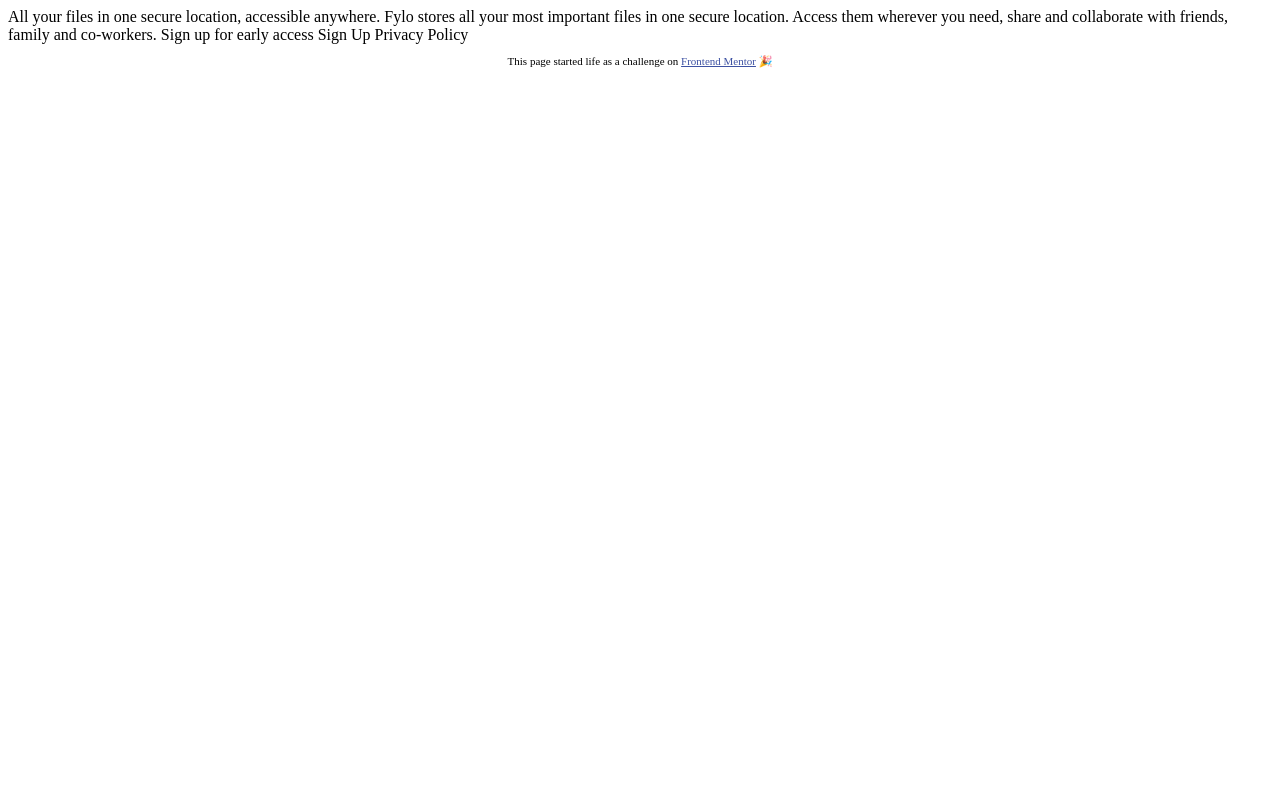
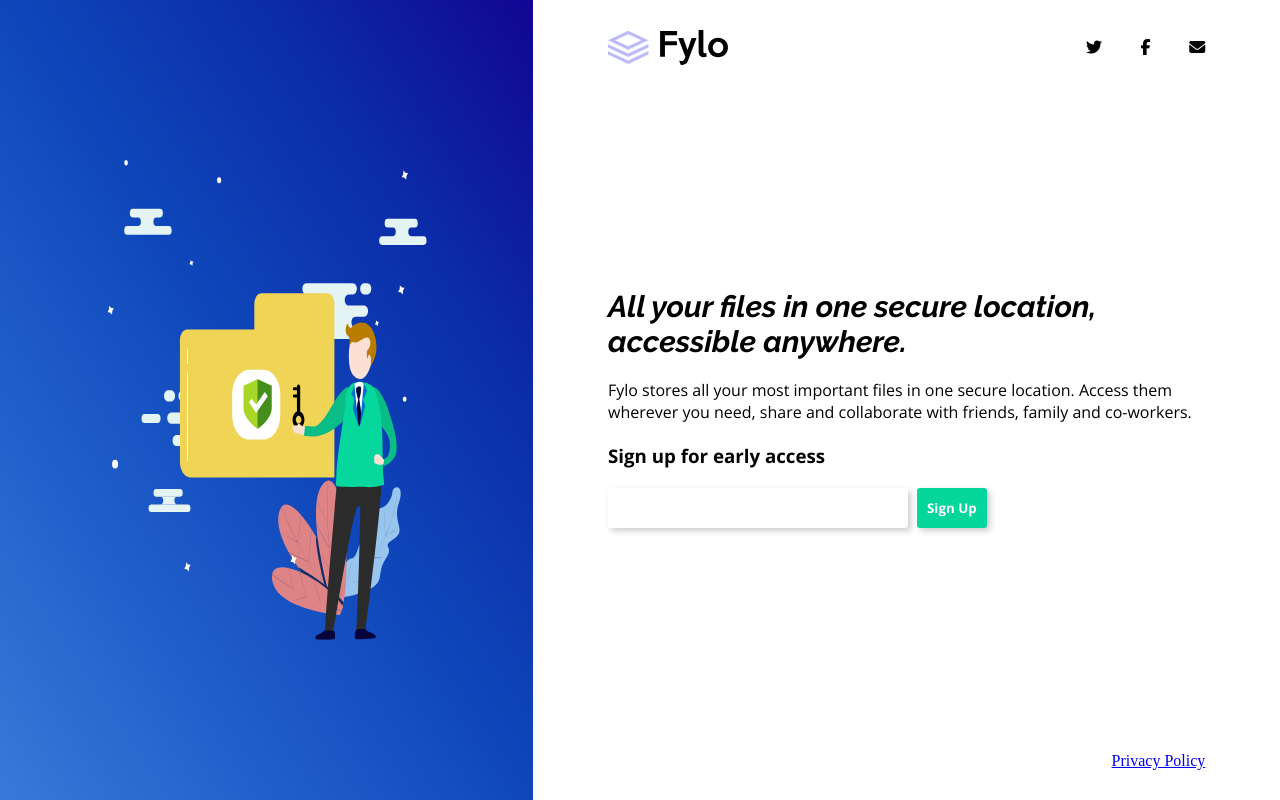
Before and after one commit to Whendel9/fylo-landing-page, a plain HTML site: page index.html in a window 1280 px wide. Drawn offline with nearby package versions, Linux system fonts and the light colour scheme.

Commit message:
completed desktop design

```diff
--- a/index.html
+++ b/index.html
@@ -3,7 +3,8 @@
 <head>
   <meta charset="UTF-8">
   <meta name="viewport" content="width=device-width, initial-scale=1.0"> <!-- displays site properly based on user's device -->
-
+  <script src="https://kit.fontawesome.com/a7707157f1.js"></script>
+  <link rel="stylesheet" href="style.css">
   <link rel="icon" type="image/png" sizes="32x32" href="./images/favicon-32x32.png">
 
   <title>Frontend Mentor | Beta sign up split layout Challenge</title>
@@ -15,22 +16,49 @@
   </style>
 </head>
 <body>
-  All your files in one secure location, accessible anywhere.
 
-  Fylo stores all your most important files in one secure location.
-  Access them wherever you need, share and collaborate with friends,
-  family and co-workers.
+<main class="container">
+  <section class="section-left">
+    <img src="images/illustration-main.svg" alt="" class="imagem">
+  </section><!--Section-Left Break-->
 
-  Sign up for early access
+  <section class="section-right">
+    <div class="header">
+      <div class="nav">
+        <img class="logo" src="images/logo.svg" alt="">
+        <ul class="social-ico">
+          <li><i class="fab fa-twitter"></i></li>
+          <li><i class="fab fa-facebook-f"></i></li>
+          <li><i class="fas fa-envelope"></i></li>
+        </ul>
+      </div><!--Nav Break-->
 
-  Sign Up
+      <div class="intro">
+          <h1>All your files in one secure location, accessible anywhere.</h1>
 
-  Privacy Policy
+          <p> Fylo stores all your most important files in one secure location.
+              Access them wherever you need, share and collaborate with friends,
+              family and co-workers.</p>
 
-  <footer>
+          <form action="" method="post">
+            <h3>Sign up for early access</h3>
+            <input type="email" name="" id="">
+            <input type="submit" value="Sign Up">
+          </form><!--Form Break-->
+
+      </div><!--Intro Break-->
+
+      <a class="terms" href="#">Privacy Policy</a>
+    </div><!--Header Break-->
+  </section><!--Section-Right Break-->
+</main>
+
+
+
+  <!--<footer>
     <p class="attribution">
       This page started life as a challenge on <a href="https://www.frontendmentor.io?ref=challenge" target="_blank">Frontend Mentor</a> 🎉
     </p>
-  </footer>
+  </footer>-->
 </body>
 </html>
--- /dev/null
+++ b/style.css
@@ -0,0 +1,120 @@
+@import url('https://fonts.googleapis.com/css?family=Raleway:400,700i&display=swap');
+@import url('https://fonts.googleapis.com/css?family=Open+Sans:400,700&display=swap');
+
+:root {
+    --soft-blue: hsl(243, 86%, 85%);
+    --dark-blue: hsl(243, 87%, 12%);
+    --green: hsl(163, 95%, 43%);
+    --gray: hsl(0, 0%, 50%);
+}
+
+* {
+    margin: 0;
+    padding: 0;
+    box-sizing: border-box;
+}
+
+h1 {
+    font-family: 'Raleway', sans-serif;
+    font-weight: 700;
+    font-style: italic;
+    font-size: 30px;
+}
+
+h3 {
+    font-family: 'Open Sans', sans-serif;
+    font-weight: 700;
+}
+
+p {
+    font-family: 'Open Sans', sans-serif;
+}
+
+h1, p, h3 {
+    padding-bottom: 20px;
+}
+
+
+body,html {
+    height: 100%;
+    width: 100%;
+}
+.container {
+    display: flex;
+    height: 100%;
+    width: 100%;
+}
+
+.section-left {
+    background-image: linear-gradient(to right top, #3879d9, #2160cb, #0f47bb, #0b2ca8, #120594);
+    width: 50%;
+    display: flex;
+    align-items: center;
+}
+
+.imagem {
+    margin: 50px auto;
+    width: 60%;
+    height: 60%;
+}
+
+.section-right {
+    width: 70%;
+    display: flex;
+    align-items: center;
+}
+
+
+.header {
+    width: 80%;
+    height: 100%;
+    margin: 0 auto;
+    display: flex;
+    flex-direction: column;
+    justify-content: space-between;
+}
+
+
+.nav {
+    display: flex;
+    justify-content: space-between;
+    margin-top: 30px;
+}
+
+.social-ico {
+    display: flex;
+    width: 20%;
+    list-style: none;
+    justify-content: space-between;
+    align-items: center;
+}
+
+.social-ico li {
+    height: min-content;
+}
+
+input {
+    box-shadow: 3px 3px 6px rgba(0, 0, 0, 0.2);
+    height: 40px;
+    border: none;
+    border-radius: 3px;
+}
+
+input[type="email"] {
+    width: 300px;
+    margin-right: 5px;
+}
+
+input[type="submit"] {
+    padding: 5px 10px;
+    background-color: var(--green);
+    color: white;
+    font-family: 'Open Sans', sans-serif;
+    font-weight: bold;
+    cursor: pointer;
+}
+
+.terms {
+    text-align: right;
+    margin-bottom: 30px;
+}
```
Also changed, not shown: 1 other file.
